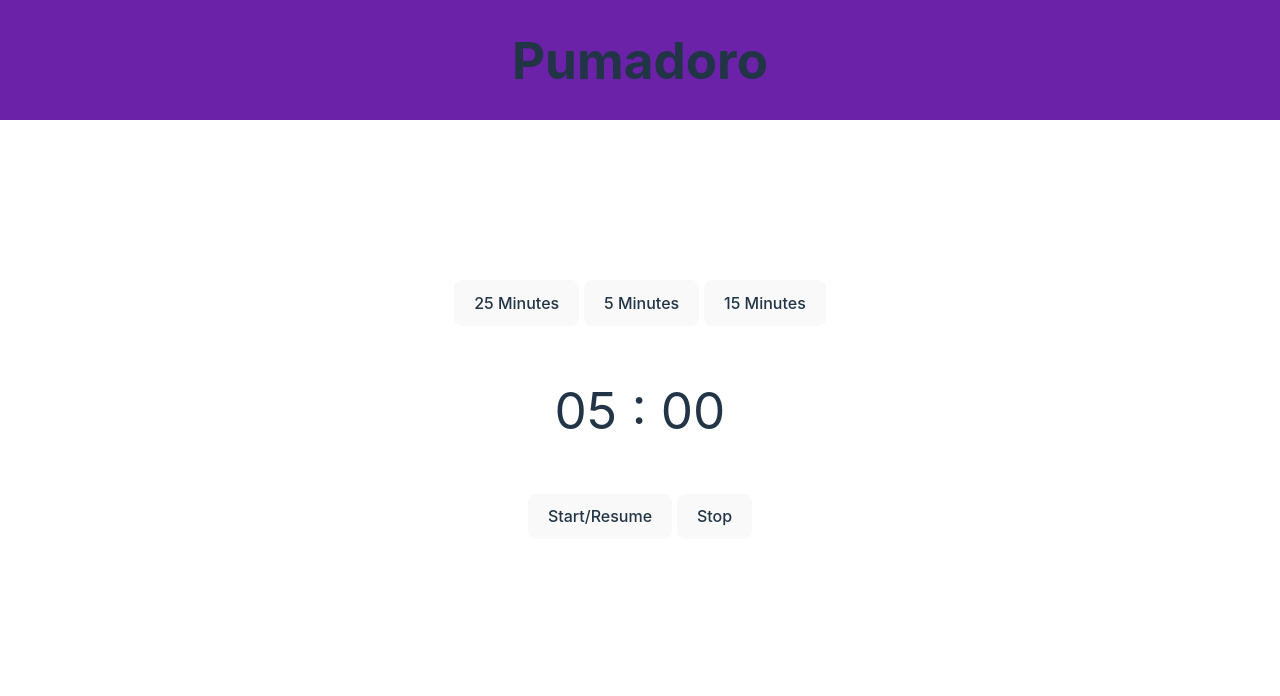
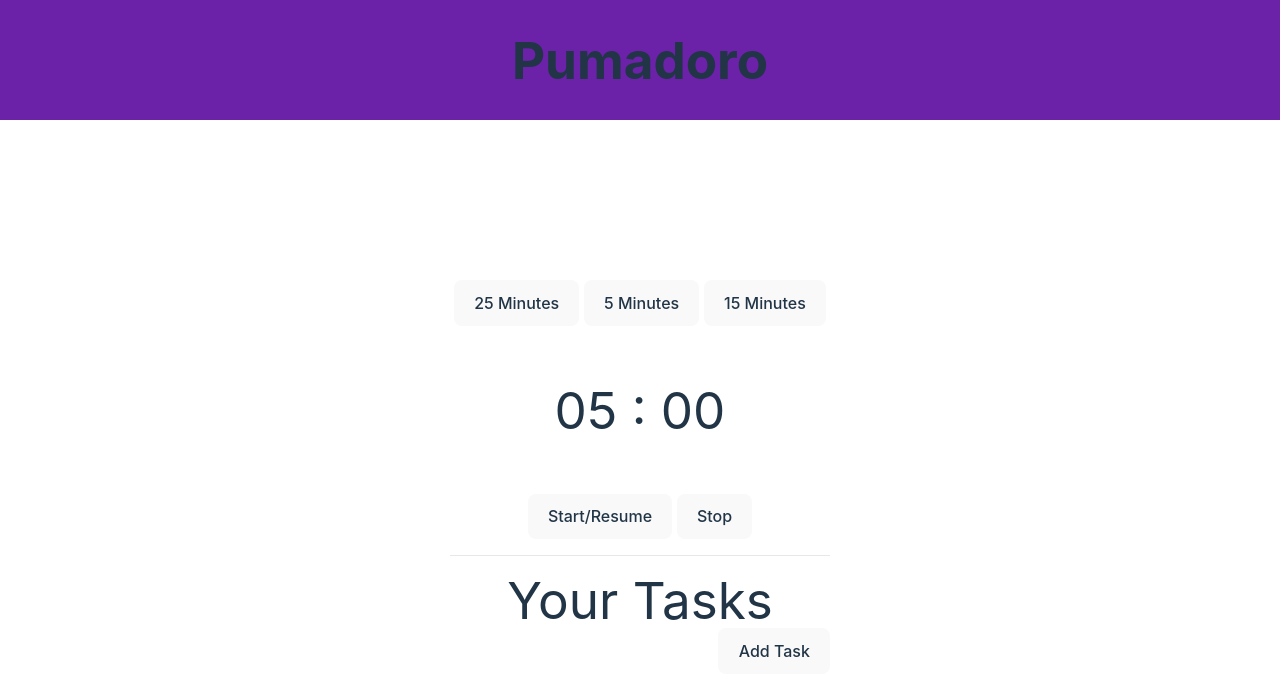
Before and after one commit to Visnicio/svelte-pomodoro, a Svelte app: page / in a window 1280 px wide. Shown: the top 696 px of the page. Built offline with nearby package versions, Linux system fonts and the light colour scheme.

Commit message:
backup commit

```diff
--- a/src/App.svelte
+++ b/src/App.svelte
@@ -19,6 +19,11 @@ import svelteLogo from './assets/svelte.svg'
 
   }
 
+  function addTask(){
+    let task = document.querySelector("#newTask").value;
+    localStorage.setItem("tasks", JSON.stringify(task));
+  }
+
 </script>
 
 <Navbar/>
@@ -36,4 +41,17 @@ import svelteLogo from './assets/svelte.svg'
     <button on:click={()=> timer.stop() }>Stop</button>
   </div>
 
+  <hr>
+
+  <div>
+    <h1>Your Tasks</h1>
+    <div id="tasks">
+
+    </div>
+    <div>
+      <input type="text" name="newTask" id="newTask" class="px-2 py-2 rounded-lg">
+      <button on:click={()=>addTask()}>Add Task</button>
+    </div>
+  </div>
+
 </main>
```
